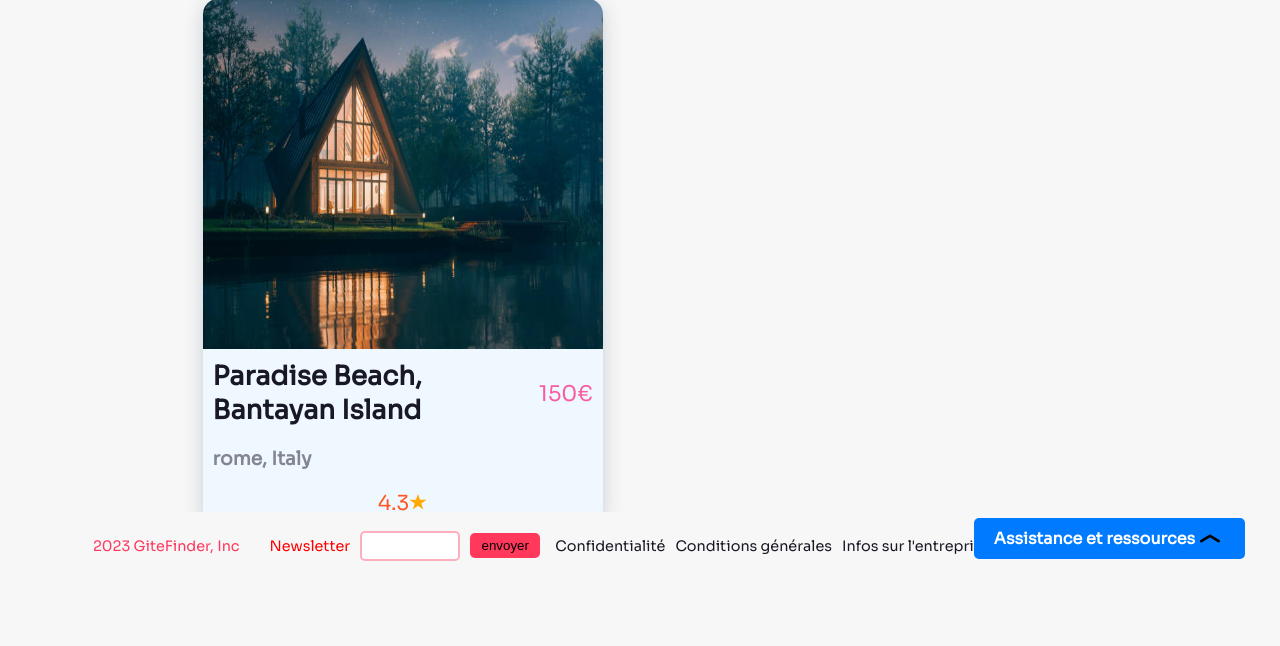
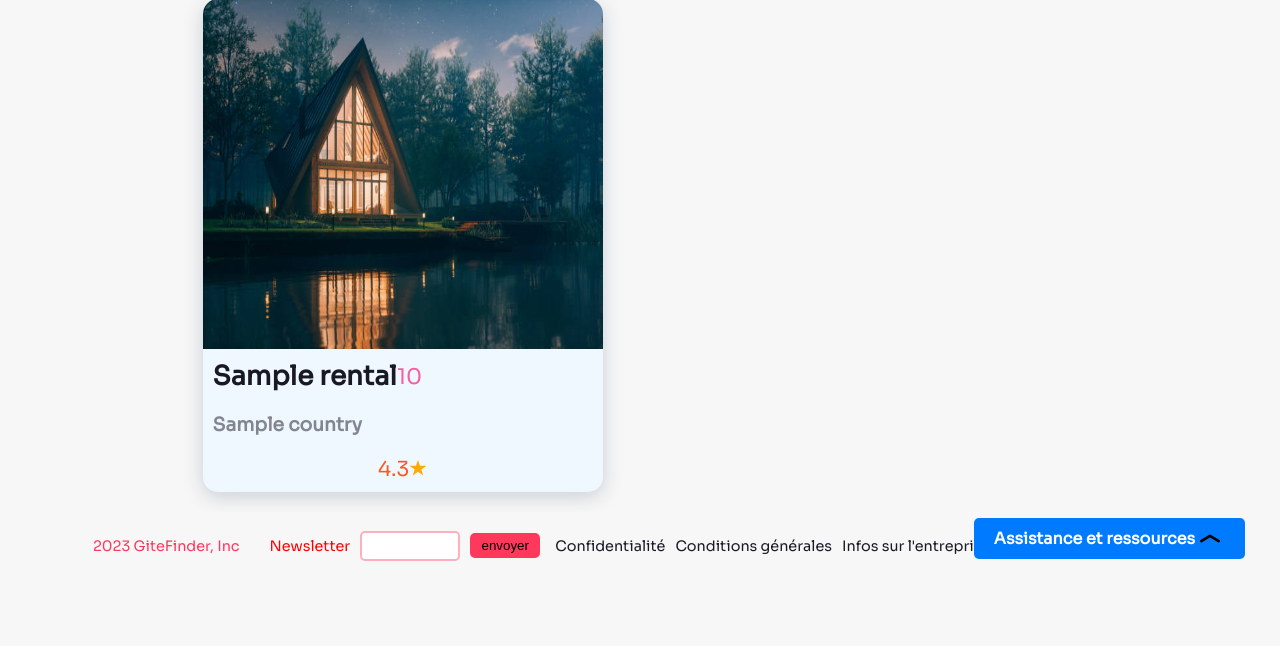
Before and after one commit to Taysma/gitefinder, a PHP site: template view/homepage.html.twig in a window 1280 px wide. Shown: the part 221-867 px from the top of the page. After the commit the page ends 782 px from the top, so only its background shows below. Run offline with PHP 8.4, Linux system fonts and the light colour scheme; the template is opened without the code that fills it: most values are stand-ins (such as "Sample title", 1, 10 or a date in 2020); some libraries are stand-ins or nearby versions.

Commit message:
commit du soir prepa view homepage

```diff
--- a/view/homepage.html.twig
+++ b/view/homepage.html.twig
@@ -13,20 +13,20 @@
 	{# <!-- section homePage gallery-grid --> #}
 	<section id="homepage" class="limit-size">
 		<div class="gallery-grid">
-
+			{% for rental in rentals %}
 				<div class="card">
-				<a href="./article.html.twig">
+					<a href="{{ rental.id }}">
 						<div class="img-card">
 							<img src="./asset/media/images/chalet-foret-nuit.jpg" alt="gite en Foret">
 						</div>
 						<div class="txt-card">
 							<div class="title-card">
 								<div class="h1-card">
-								<h1>Paradise Beach, Bantayan Island</h1>
+									<h1>{{ rental.title }}</h1>
 								</div>
-							<p>150€</p>
+								<p>{{ rental.price }}</p>
 							</div>
-						<h2 class="h2-card">rome, Italy</h2>
+							<h2 class="h2-card">{{ rental.country }}</h2>
 							<div class="note-card">
 								<p>4.3</p>
 								<!-- <i class="fas fa-star"></i> -->
@@ -38,6 +38,7 @@
 						</div>
 					</a>
 				</div>
+			{% endfor %}
 		</div>
 	</section>
 
```
Also changed, not shown: class/Rental.php (+9 -0 lines), controller/RentalController.php (+26 -15 lines), model/RentalModel.php (+10 -8 lines). Lines whose indentation alone changed are shown as unchanged.
